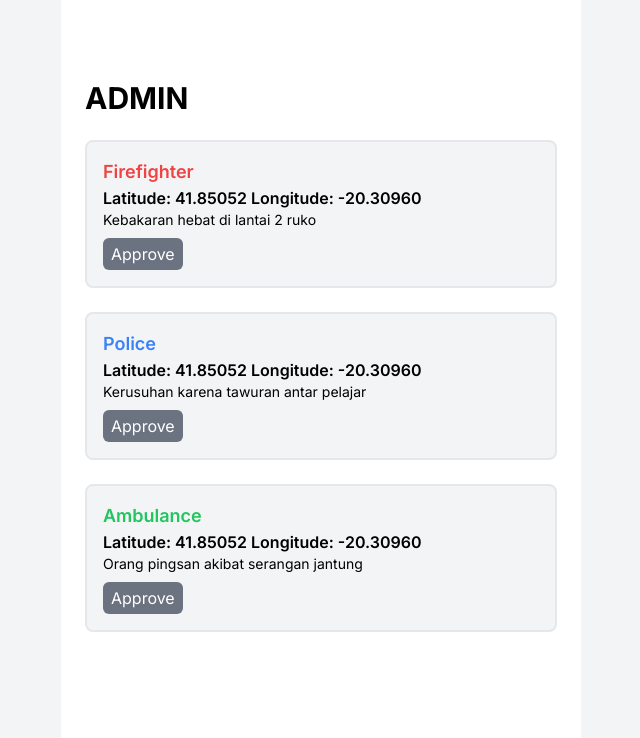
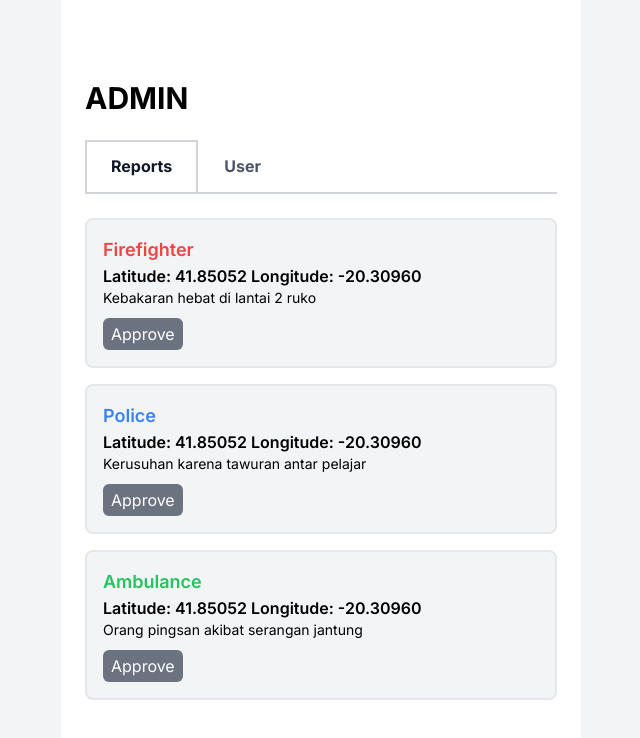
Before and after one commit to danielcm585/panic-button-web, a Next.js app: page /admin in a window 1280 px wide. Shown: the top 738 px of the page, without its empty margins (319-959 px from the left). Built offline with nearby package versions, Linux system fonts and the light colour scheme.

Commit message:
feat: add admin page for user pending register

```diff
--- a/package.json
+++ b/package.json
@@ -13,6 +13,7 @@
     "react": "^18",
     "react-dom": "^18",
     "react-icons": "^5.2.1",
+    "react-tabs": "^6.0.2",
     "react-toastify": "^10.0.5",
     "react-webcam": "^7.2.0",
     "styled-components": "^6.1.10"
--- a/src/app/admin/page.tsx
+++ b/src/app/admin/page.tsx
@@ -1,10 +1,11 @@
 'use client'
 import React, { useState } from 'react'
 import { toast } from 'react-toastify'
+import { Tab, Tabs, TabList, TabPanel } from 'react-tabs';
+import './tabs.css';
 
 export default function AdminPage() {
-
-    const [data, setData] = useState([
+    const [reports, setReports] = useState([
         {
             slug: 'firefighter',
             description: 'Kebakaran hebat di lantai 2 ruko',
@@ -22,10 +23,31 @@ export default function AdminPage() {
         },
     ])
 
+    const [users, setUsers] = useState([
+        {
+            name: 'Johannes Setiawan',
+            nik: '32740645312312323',
+        },
+        {
+            name: 'Kevin Alexander',
+            nik: '32740652461342412',
+        },
+        {
+            name: 'Daniel Christian Mandolang',
+            nik: '32740831242540897',
+        },
+    ])
+
     return (
         <div className="py-20 px-6 flex flex-col gap-6 ">
             <h1 className="text-3xl font-bold">ADMIN</h1>
-            {data.map((item, index) => (
+            <Tabs>
+                <TabList className="tab-list">
+                    <Tab className="tab">Reports</Tab>
+                    <Tab className="tab">User</Tab>
+                </TabList>
+                <TabPanel className="tab-panel flex flex-col gap-4 pt-6">
+                    {reports.map((item, index) => (
                         <div
                             key={`report-${index}`}
                             className="w-full bg-gray-100 border-2 border-gray-200 rounded-lg p-4"
@@ -42,7 +64,7 @@ export default function AdminPage() {
                             <button
                                 onClick={() => {
                                     toast.success('Approve success, report will be forwarded to the emergency service')
-                            setData((prev) =>
+                                    setReports((prev) =>
                                         [...prev].filter((_, i) => i != index
                                     ))
                                 }}
@@ -52,6 +74,30 @@ export default function AdminPage() {
                             </button>
                         </div>
                     ))}
+                </TabPanel>
+                <TabPanel className="tab-panel flex flex-col gap-4">
+                    {users.map((item, index) => (
+                        <div
+                            key={`report-${index}`}
+                            className="w-full bg-gray-100 border-2 border-gray-200 rounded-lg p-4"
+                        >
+                            <p className="text-xl font-semibold">{item.name}</p>
+                            <p>{item.nik}</p>
+                            <button
+                                onClick={() => {
+                                    toast.success('User approved successfully')
+                                    setUsers((prev) =>
+                                        [...prev].filter((_, i) => i != index
+                                    ))
+                                }}
+                                className="mt-2 bg-gray-500 text-white py-1 px-2 rounded-md"
+                            >
+                                Approve
+                            </button>
+                        </div>
+                    ))}
+                </TabPanel>
+            </Tabs>
         </div>
     )
 }
--- /dev/null
+++ b/src/app/admin/tabs.css
@@ -0,0 +1,51 @@
+/* Styles for the tab list */
+.tab-list {
+    display: flex;
+    list-style-type: none;
+    padding: 0;
+
+    border-bottom: 2px solid #d1d5db; /* light grey border */
+}
+
+/* Styles for each tab */
+.tab {
+    padding: 12px 24px;
+    cursor: pointer;
+    font-weight: bold;
+    color: #4b5563; /* grey text */
+    border: 2px solid transparent; /* transparent border for a clean look */
+}
+
+.tab[aria-selected="true"] {
+    background: #ffffff; /* white background for active tab */
+    border-color: #d1d5db; /* light grey border */
+    border-bottom: none; /* remove bottom border */
+    color: #111827; /* darker text for active tab */
+}
+
+/* Styles for the tab panel */
+.tab-panel {
+    background-color: #ffffff; /* white background */
+}
+
+/* Button styles within the tab panels */
+.tab-panel button {
+    margin-top: 10px;
+}
+
+/* Additional utility classes for alignment and spacing */
+.flex {
+    display: flex;
+}
+
+.justify-between {
+    justify-content: space-between;
+}
+
+.items-center {
+    align-items: center;
+}
+
+.gap-6 {
+    gap: 24px;
+}
```
Also changed, not shown: 1 other file (tests, documents, lock files or other folders). Lines whose indentation alone changed are shown as unchanged.
